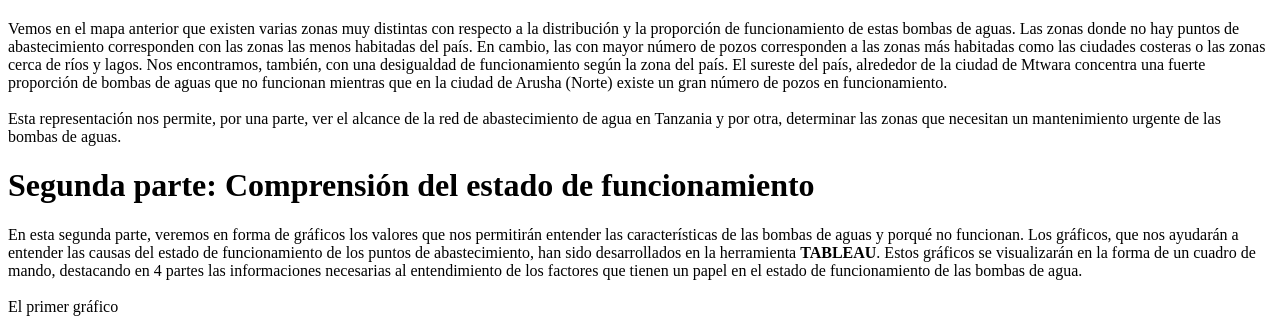
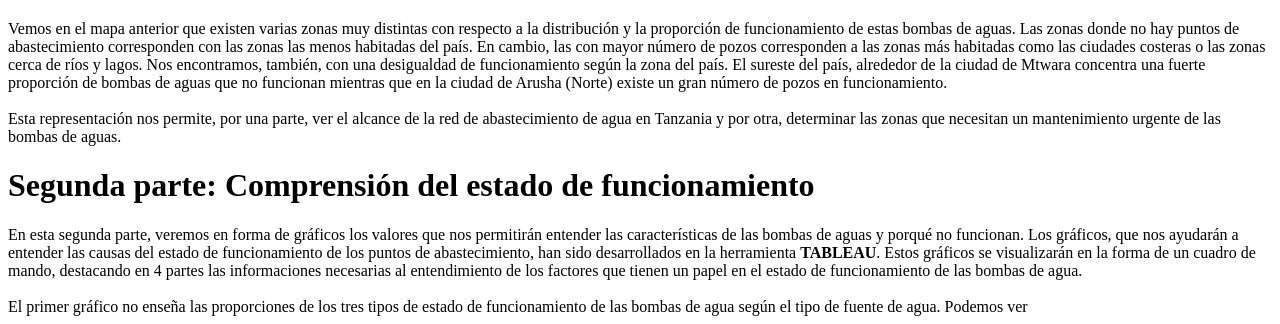
Before and after one commit to romaing6/perso, a plain HTML site: page index.html in a window 1280 px wide. Shown: the part 1354-1678 px from the top of the page. Drawn offline with Linux system fonts and the light colour scheme.

Commit message:
1 file modified

```diff
--- a/index.html
+++ b/index.html
@@ -59,6 +59,6 @@
     var scriptElement = document.createElement('script');                    scriptElement.src = 'https://public.tableau.com/javascripts/api/viz_v1.js'; vizElement.parentNode.insertBefore(scriptElement, vizElement);
   </script>
 
-  <span>El primer gráfico </span>
+  <span>El primer gráfico no enseña las proporciones de los tres tipos de estado de funcionamiento de las bombas de agua según el tipo de fuente de agua. Podemos ver </span>
 </body>
 </html>
```
